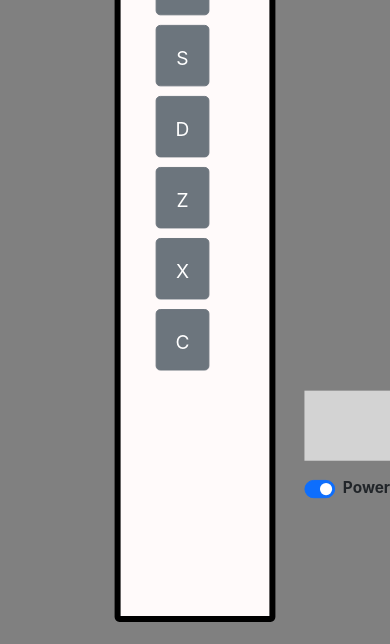
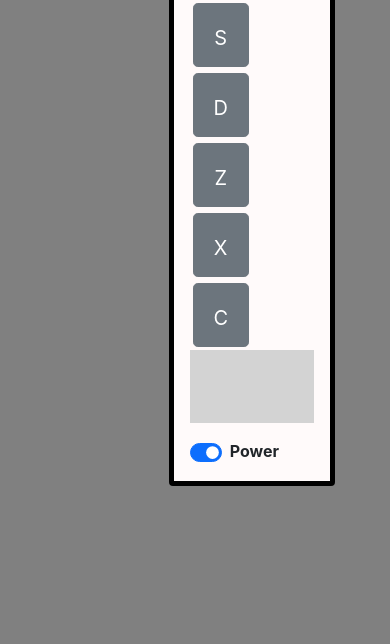
Before and after one commit to Alfred021/drum-machine, a React app: page / in a window 390 px wide. Shown: the part 407-1051 px from the top of the page. After the commit the page ends 893 px from the top, so only its background shows below. Built offline with nearby package versions, Linux system fonts and the light colour scheme.

Commit message:
Changing css to make the page more responsive

```diff
--- a/src/App.css
+++ b/src/App.css
@@ -6,6 +6,8 @@ body {
 
 #drum-machine {
   position: relative;
+  width: 50em;
+  height: 27em;
 }
 
 #root {
@@ -36,8 +38,7 @@ body {
   width: 2.8em;
   height: 3.2em;
   padding-top: 0.95em;
-  margin: 0.25em;
-  float: left;
+  margin: 0.15em;
 }
 
 label {
@@ -48,53 +49,3 @@ label {
 .form-check-input {
   height: 1.2em;
 }
-
-@media screen and (max-width: 900px) {
-  h1 {
-    display: none;
-  }
-  #drum-machine {
-  transform: scale(1.4)
-  }
-}
-
-@media screen and (max-width: 650px) {
-  #drum-machine {
-  transform: scale(1.4)
-  }
-}
-
-h1 {
-  color: white;
-}
-
-@media screen and (max-width: 768px) {
-  .col-sm-4 {
-    margin-top: 1em;
-    margin-left: 10em;
-  }
-}
-
-@media screen and (max-width: 579px) {
-  .card-body {
-    transform: scale(0.7)
-  }
-
-  .card {
-    transform: scale(1.0)
-  }
-}
-
-@media screen and (max-width: 563px) {
-  .card-body {
-    transform: scale(0.8)
-  }
-
-  #drum-machine {
-    transform: scale(1.2)
-  }
-
-  .col-sm-4 {
-    margin-top: 1em;
-  }
-}
--- a/src/components/panel.js
+++ b/src/components/panel.js
@@ -3,14 +3,12 @@ import '../App.css'
 const Panel = ({handlePower, message, power}) => {
     return (
       <div className="col-sm-4">
-        <div className="row-mx-auto">
+        <div className="row-mx-auto align-items-center">
           <div className="col-sm-auto">
-            <div className="d-flex align-items-center" id="display">
-            <p className="text-center message">{message}</p>
-            </div>
+              <p className="text-center message">{message}</p>
           </div>
         </div>
-          <div className="row-mx-auto">
+          <div className="row-mx-auto align-items-center">
             <div className="col-sm-auto">
             <div className="form-check form-switch">
                 <input type="checkbox" className="form-check-input" id="flexSwitchCheckDefault" onChange={handlePower} checked={power}></input>
```
